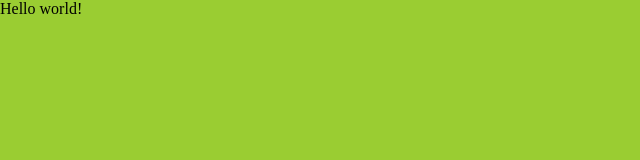
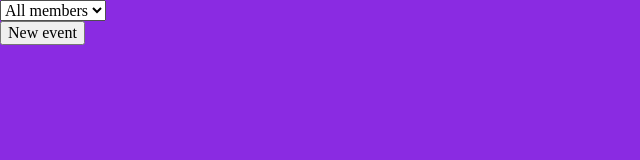
Before and after one commit to yevheniizh/meeting-planning-calendar, a website built with webpack: page src/index.html in a window 1280 px wide. Shown: the whole page, without its empty margins (0-640 px from the left). Built offline with nearby package versions, Linux system fonts and the light colour scheme.

Commit message:
insert Calendar into app

```diff
--- a/src/index.js
+++ b/src/index.js
@@ -1,12 +1,31 @@
+import Calendar from './components/calendar';
+import teamMembers from './teamMembers-fixtures';
+import events from './events-fixtures';
+
 export default class MainPage {
+  element; //html element
+  subElements = {}; //selected elements
+  components = {}; //imported initialized components
+
   constructor() {
     this.render();
   }
 
+  // initializeRouter() {
+  //   this.router
+  //     .addRoute(new RegExp(`^${URL_PATH}$`), 'calendar')
+  //     .addRoute(new RegExp(`^${URL_PATH}$`), 'create-event')
+  //     .addRoute(/404\/?$/, 'error404')
+  //     .setNotFoundPagePath('error404')
+  //     .listen();
+  // }
+
   get template() {
     return `
       <div>
-        Hello world!
+        <div class="calendar" data-element="calendar">
+          <!-- Calendar component -->
+        </div>
       </div>
     `;
   }
@@ -16,10 +35,42 @@ export default class MainPage {
     element.innerHTML = this.template;
 
     this.element = element.firstElementChild;
+    this.subElements = this.getSubElements(this.element);
+
+    this.initComponents();
+
+    this.renderComponents();
+
     document.body.append(this.element);
+  }
+
+  getSubElements(element) {
+    const elements = element.querySelectorAll('[data-element]');
+
+    return [...elements].reduce((accum, subElement) => {
+      accum[subElement.dataset.element] = subElement;
+
+      return accum;
+    }, {});
+  }
+
+  initComponents() {
+    const calendar = new Calendar(teamMembers, events);
+    this.components.calendar = calendar;
+  }
+
+  renderComponents() {
+    Object.keys(this.components).forEach((component) => {
+      const root = this.subElements[component];
+      const { element } = this.components[component];
+
+      root.append(element);
+    });
   }
 }
 
 const mainPage = new MainPage();
 
 document.body.append(mainPage.element);
+
+// mainPage.initializeRouter();
--- a/src/styles/_vendor.scss
+++ /dev/null
@@ -1 +0,0 @@
-@import '~normalize.css';
--- a/src/styles/index.scss
+++ b/src/styles/index.scss
@@ -1,5 +1,5 @@
-@import './_vendor.scss';
+@import '~normalize.css';
 
-body {
-  background-color: yellowgreen;
-}
+/* Styles for components  */
+/* components */
+@import '../components/calendar/style.scss';
```
